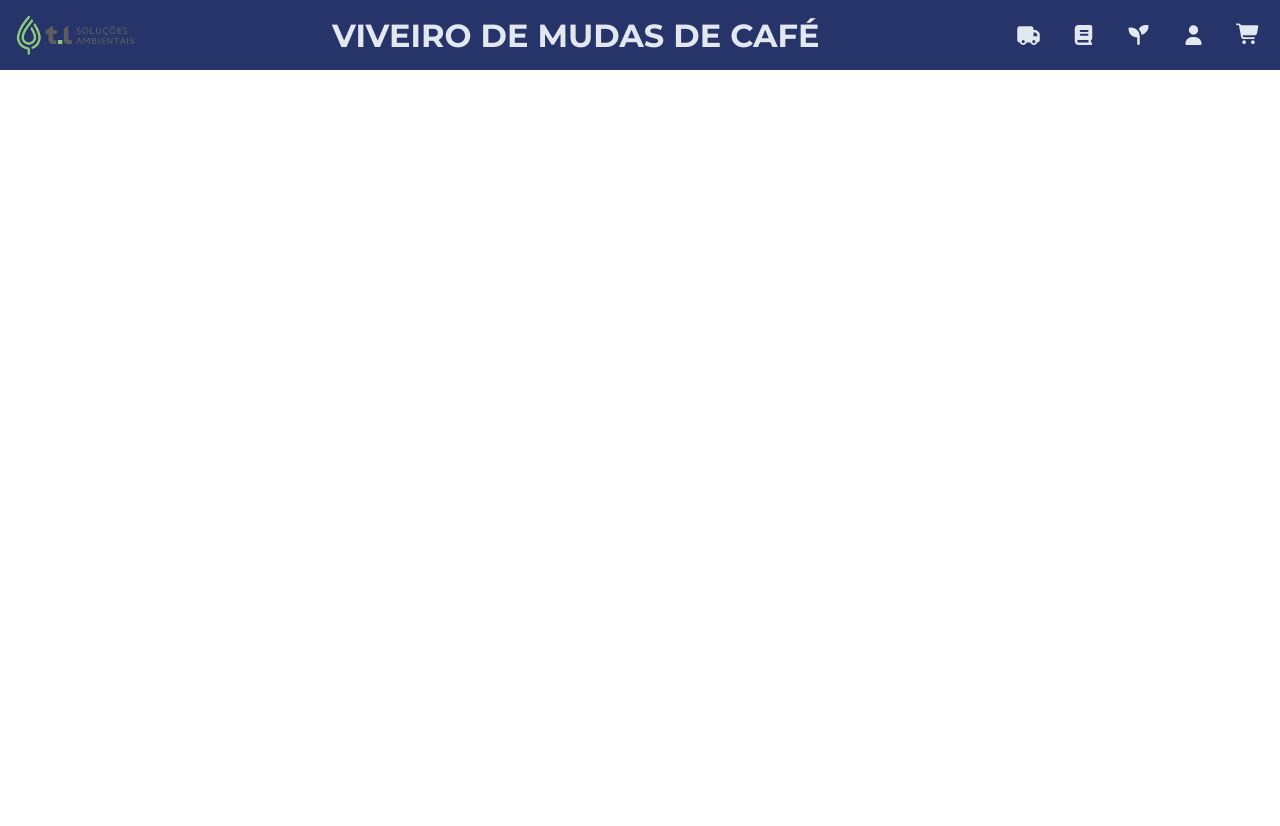
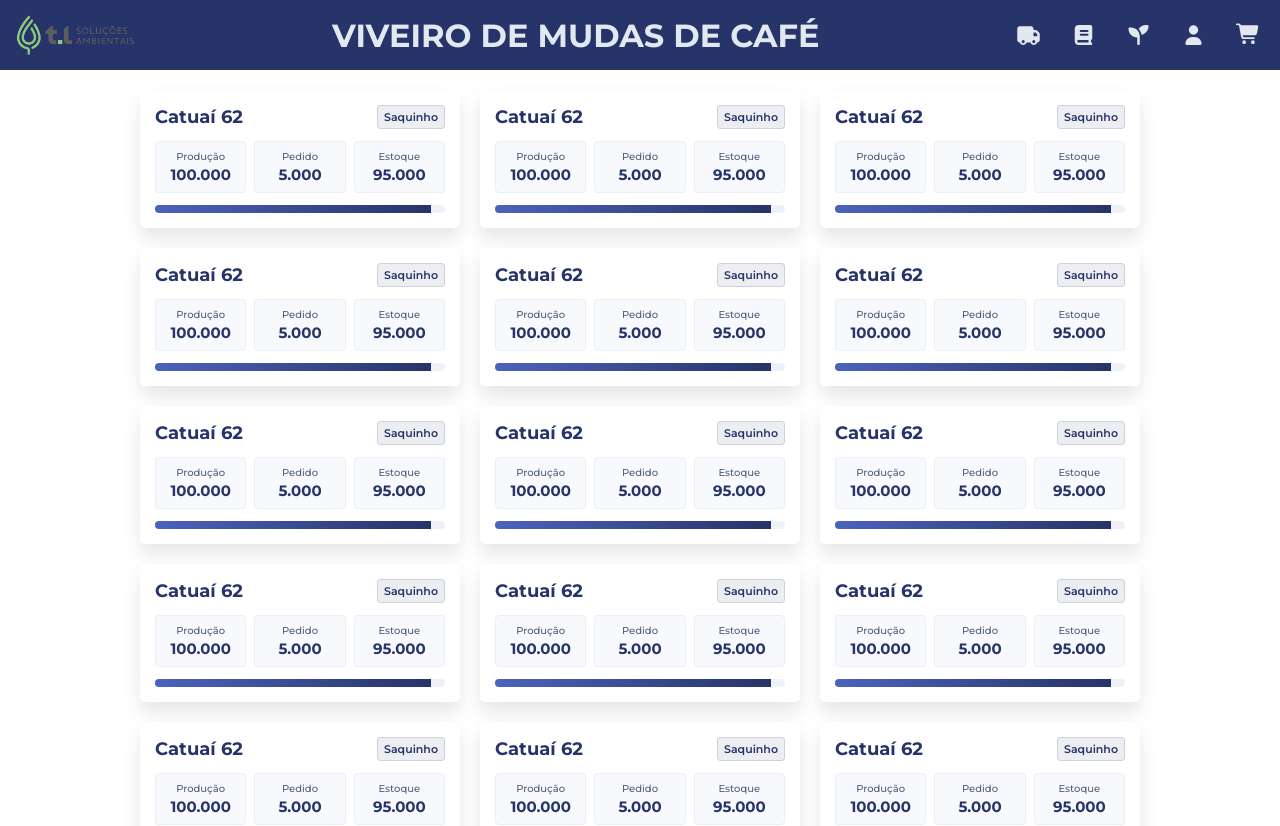
Before and after one commit to dvs78/ViveiroLimeira, a React (Vite) app in the folder frontEnd/: page / in a window 1280 px wide. Shown: the top 826 px of the page. Before the commit the page ends 800 px from the top, so only its background shows below. Built offline with nearby package versions, Linux system fonts and the light colour scheme.

Commit message:
Style card muda

```diff
--- a/frontEnd/src/App.jsx
+++ b/frontEnd/src/App.jsx
@@ -1,21 +1,12 @@
 import Header from "./components/Header";
-import {
-  faTruck,
-  faBook,
-  faSeedling,
-  faUser,
-  faCartShopping,
-} from "@fortawesome/free-solid-svg-icons";
+import CardMuda from "./components/CardMuda";
+import Home from "./pages/Home";
 
 function App() {
   return (
-    <Header
-      truck={faTruck}
-      book={faBook}
-      seedling={faSeedling}
-      iconUser={faUser}
-      iconCart={faCartShopping}
-    />
+    <>
+      <Home />
+    </>
   );
 }
 
--- /dev/null
+++ b/frontEnd/src/components/CardMuda.jsx
@@ -0,0 +1,75 @@
+// import { FontAwesomeIcon } from "@fortawesome/react-fontawesome";
+// import { faCartPlus } from "@fortawesome/free-solid-svg-icons";
+// const CardMuda = () => {
+//   return (
+//     <div className="card__muda">
+//       <h2 className="cultivar">Catuaí 62</h2>
+
+//       <h3 className="embalagem">Saquinho</h3>
+//       <h4 className="producao">Produção: 100000</h4>
+//       <h4 className="pedido">Pedido: 5000</h4>
+//       <h4 className="estoque">Estoque: 95000</h4>
+//       <button>
+//         <FontAwesomeIcon icon={faCartPlus} />
+//       </button>
+//     </div>
+//   );
+// };
+
+// export default CardMuda;
+
+import { FontAwesomeIcon } from "@fortawesome/react-fontawesome";
+import { faCartPlus } from "@fortawesome/free-solid-svg-icons";
+
+const CardMuda = ({
+  cultivar = "Catuaí 62",
+  embalagem = "Saquinho",
+  producao = 100000,
+  pedido = 5000,
+  estoque = 95000,
+  onAdd,
+}) => {
+  const percEstoque = Math.max(
+    0,
+    Math.min(100, Math.round((estoque / producao) * 100))
+  );
+
+  return (
+    <article className="card__muda">
+      <header className="card__muda-header">
+        <div className="card__muda-title">{cultivar}</div>
+        <span className="card__muda-badge">{embalagem}</span>
+      </header>
+
+      <ul className="card__muda-stats">
+        <li>
+          <span>Produção</span>
+          <strong>{producao.toLocaleString("pt-BR")}</strong>
+        </li>
+        <li>
+          <span>Pedido</span>
+          <strong>{pedido.toLocaleString("pt-BR")}</strong>
+        </li>
+        <li>
+          <span>Estoque</span>
+          <strong>{estoque.toLocaleString("pt-BR")}</strong>
+        </li>
+      </ul>
+
+      <div className="card__muda-bar" aria-label={`Estoque ${percEstoque}%`}>
+        <div style={{ width: `${percEstoque}%` }} />
+      </div>
+
+      <button
+        type="button"
+        className="card__muda-btn"
+        onClick={() => onAdd?.({ cultivar, embalagem, quantidade: 1 })}
+        title="Adicionar ao carrinho"
+      >
+        <FontAwesomeIcon icon={faCartPlus} />
+      </button>
+    </article>
+  );
+};
+
+export default CardMuda;
--- a/frontEnd/src/components/Header.jsx
+++ b/frontEnd/src/components/Header.jsx
@@ -1,11 +1,5 @@
 // Header.jsx
 import { FontAwesomeIcon } from "@fortawesome/react-fontawesome";
-import {
-  faBook,
-  faSeedling,
-  faUser,
-  faCartShopping,
-} from "@fortawesome/free-solid-svg-icons";
 import logoVerde from "../assets/logo/tlSolucoesAmbientaisVerde.png";
 
 const Header = ({ truck, book, seedling, iconUser, iconCart }) => (
--- /dev/null
+++ b/frontEnd/src/pages/Home.jsx
@@ -0,0 +1,49 @@
+import CardMuda from "../components/CardMuda";
+import Header from "../components/Header";
+
+import {
+  faTruck,
+  faBook,
+  faSeedling,
+  faUser,
+  faCartShopping,
+} from "@fortawesome/free-solid-svg-icons";
+
+const Home = () => {
+  return (
+    <>
+      <Header
+        truck={faTruck}
+        book={faBook}
+        seedling={faSeedling}
+        iconUser={faUser}
+        iconCart={faCartShopping}
+      />
+      <div className="home__container-card">
+        <CardMuda />
+        <CardMuda />
+        <CardMuda />
+        <CardMuda />
+        <CardMuda />
+        <CardMuda />
+        <CardMuda />
+        <CardMuda />
+        <CardMuda />
+        <CardMuda />
+        <CardMuda />
+        <CardMuda />
+        <CardMuda />
+        <CardMuda />
+        <CardMuda />
+        <CardMuda />
+        <CardMuda />
+        <CardMuda />
+        <CardMuda />
+        <CardMuda />
+        <CardMuda />
+      </div>
+    </>
+  );
+};
+
+export default Home;
--- a/frontEnd/src/style.css
+++ b/frontEnd/src/style.css
@@ -28,7 +28,18 @@ h1 {
   font-family: "Montserrat", "Segoe UI";
 }
 
-/* ----- HEADER ----- */
+/* ----- PAGES ----- */
+/* ----- HOME PAGES ----- */
+.home__container-card {
+  margin: 20px;
+  display: flex;
+  justify-content: center;
+  flex-wrap: wrap;
+  gap: 20px;
+}
+
+/* ----- COMPONENTS ----- */
+/* ----- HEADER COMPONENTS ----- */
 .header__index {
   display: flex;
   justify-content: space-between;
@@ -36,24 +47,25 @@ h1 {
   top: 0;
   background-color: var(--azul-escuro);
   padding: 15px;
-  & img {
+}
+
+.header__index img {
   height: 40px;
 }
-  & h1 {
+.header__index h1 {
   display: flex;
   align-items: center;
   justify-content: center;
   width: 60%;
   color: var(--branco);
 }
-  & div {
+.header__index div {
   display: flex;
   align-items: center;
   gap: 30px;
   margin-right: 4px;
   color: var(--branco);
   font-size: 20px;
-  }
 }
 
 .header__icon {
@@ -63,3 +75,129 @@ h1 {
 .header__icon:hover {
   color: var(--azul-claro);
 }
+
+/* ----- CARD MUDA COMPONENTS ----- */
+/* texto só para leitores de tela */
+.sr-only {
+  position: absolute;
+  width: 1px;
+  height: 1px;
+  margin: -1px;
+  padding: 0;
+  overflow: hidden;
+  clip: rect(0, 0, 0, 0);
+  white-space: nowrap;
+  border: 0;
+}
+
+.card__muda {
+  display: flex;
+  flex-direction: column;
+  position: relative;
+  /* padding-bottom: 64px; espaço reservado pro botão no rodapé */
+  width: 320px;
+  background: #fff;
+  border-radius: 5px;
+  padding: 15px;
+  box-shadow: 0 10px 18px rgba(0, 0, 0, 0.1);
+  gap: 12px;
+  transition: transform 0.15s ease, box-shadow 0.15s ease;
+  font-family: "Montserrat", "Segoe UI", system-ui;
+}
+.card__muda:hover {
+  box-shadow: 0 10px 18px rgba(0, 0, 0, 0.5);
+}
+
+.card__muda-header {
+  display: flex;
+  align-items: center;
+  justify-content: space-between;
+}
+.card__muda-title {
+  margin: 0;
+  color: var(--azul-escuro);
+  font-weight: 700;
+  font-size: 18px;
+}
+.card__muda-badge {
+  font-size: 11px;
+  font-weight: 600;
+  color: var(--azul-escuro);
+  background: rgba(31, 44, 92, 0.08);
+  border: 1px solid rgba(31, 44, 92, 0.15);
+  padding: 4px 6px;
+  border-radius: 4px;
+}
+
+.card__muda-stats {
+  list-style: none;
+  margin: 0;
+  padding: 0;
+  display: grid;
+  grid-template-columns: repeat(3, 1fr);
+  gap: 8px;
+}
+.card__muda-stats li {
+  background: #f7f9fc;
+  border: 1px solid #e9eef7;
+  border-radius: 4px;
+  padding: 8px;
+  text-align: center;
+}
+.card__muda-stats li span {
+  display: block;
+  font-size: 10px;
+  color: #52607b;
+  margin-bottom: 2px;
+}
+.card__muda-stats li strong {
+  color: var(--azul-escuro);
+  font-size: 15px;
+}
+.card__muda-bar {
+  height: 8px;
+  background: #eef2f8;
+  border-radius: 4px;
+  overflow: hidden;
+}
+.card__muda-bar > div {
+  height: 100%;
+  background: linear-gradient(90deg, var(--azul-claro), var(--azul-escuro));
+}
+
+.card__muda-btn {
+  position: absolute;
+  top: 50%;
+  left: 50%;
+  transform: translate(-50%, -50%) scale(0.9);
+  width: 56px;
+  height: 56px;
+  border-radius: 50%;
+  display: flex;
+  align-items: center;
+  justify-content: center;
+  background: rgba(39, 52, 105, 0.7);
+  color: var(--branco);
+  box-shadow: 0 8px 18px rgba(0, 0, 0, 0.18);
+  opacity: 0;
+  pointer-events: none;
+  transition: opacity 0.2s ease, transform 0.2s ease, background 0.2s ease;
+}
+
+/* Mostra somente quando o card está em hover */
+.card__muda:hover .card__muda-btn {
+  opacity: 1;
+  transform: translate(-50%, -50%) scale(1);
+  pointer-events: auto;
+}
+
+.card__muda-btn:hover {
+  background-color: var(--azul-escuro);
+}
+
+/* Acessibilidade: se o botão receber foco pelo teclado, mostra também */
+.card__muda-btn:focus-visible {
+  opacity: 1;
+  transform: translate(-50%, -50%) scale(1);
+  pointer-events: auto;
+}
```
Also changed, not shown: 1 other file (tests, documents, lock files or other folders). Lines whose indentation alone changed are shown as unchanged.
